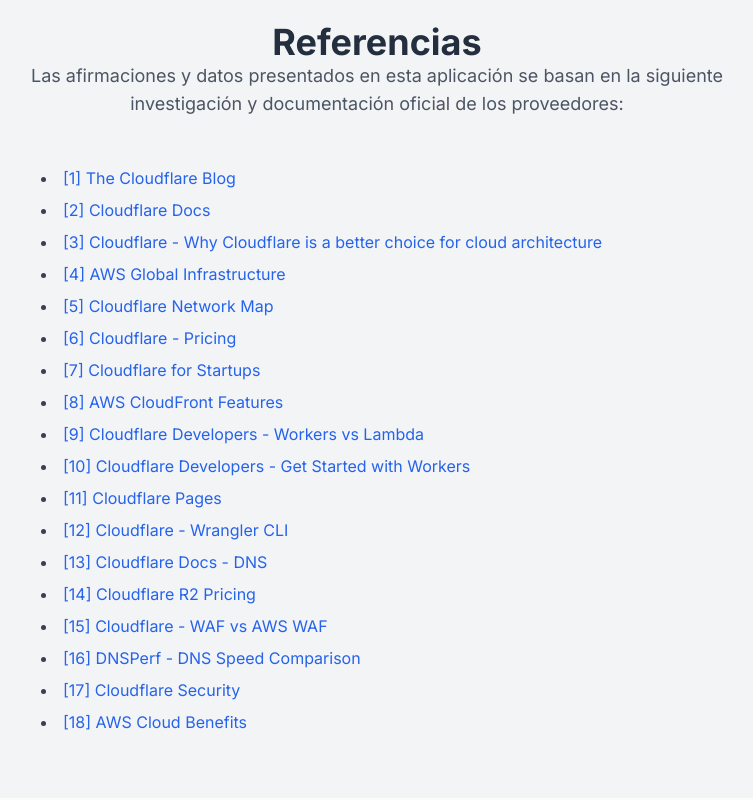
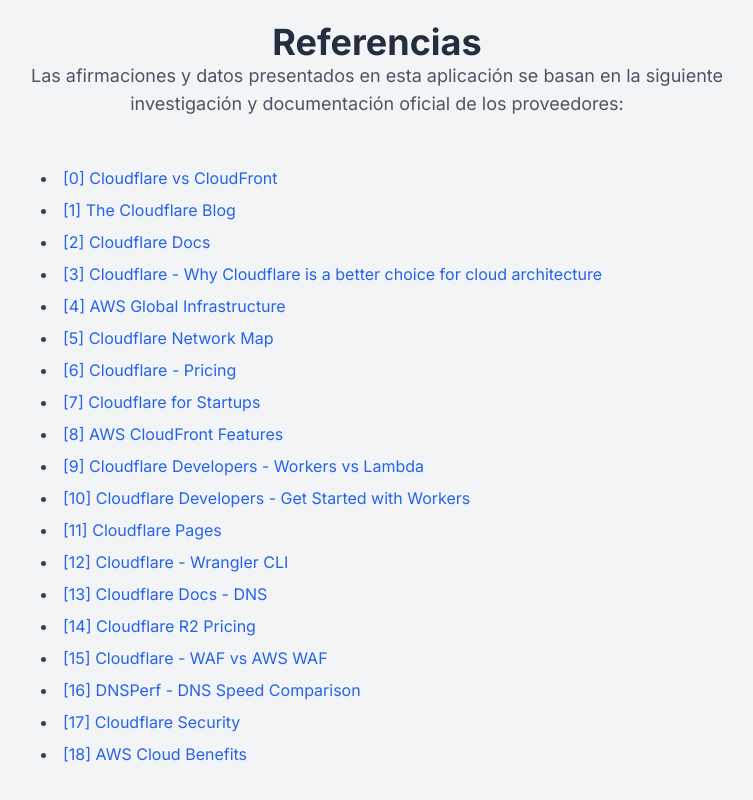
Before and after one commit to m1gue21/awsvscloudflare, a plain HTML site: page index.html in a window 1280 px wide. Shown: the part 2460-3260 px from the top of the page, without its empty margins (263-1016 px from the left). Drawn offline with nearby package versions, Linux system fonts and the light colour scheme.

Commit message:
add 0 url

```diff
--- a/index.html
+++ b/index.html
@@ -321,6 +321,7 @@
                     title: 'Referencias',
                     icon: '📚',
                     links: [
+                        { text: '[0] Cloudflare vs CloudFront', url: 'https://www-cloudflare-com.translate.goog/cloudflare-vs-cloudfront/?_x_tr_sl=en&_x_tr_tl=es&_x_tr_hl=es&_x_tr_pto=tc' },
                         { text: '[1] The Cloudflare Blog', url: 'https://blog.cloudflare.com/' },
                         { text: '[2] Cloudflare Docs', url: 'https://developers.cloudflare.com/workers/' },
                         { text: '[3] Cloudflare - Why Cloudflare is a better choice for cloud architecture', url: 'https://www.cloudflare.com/what-is-cloudflare/' },
```
